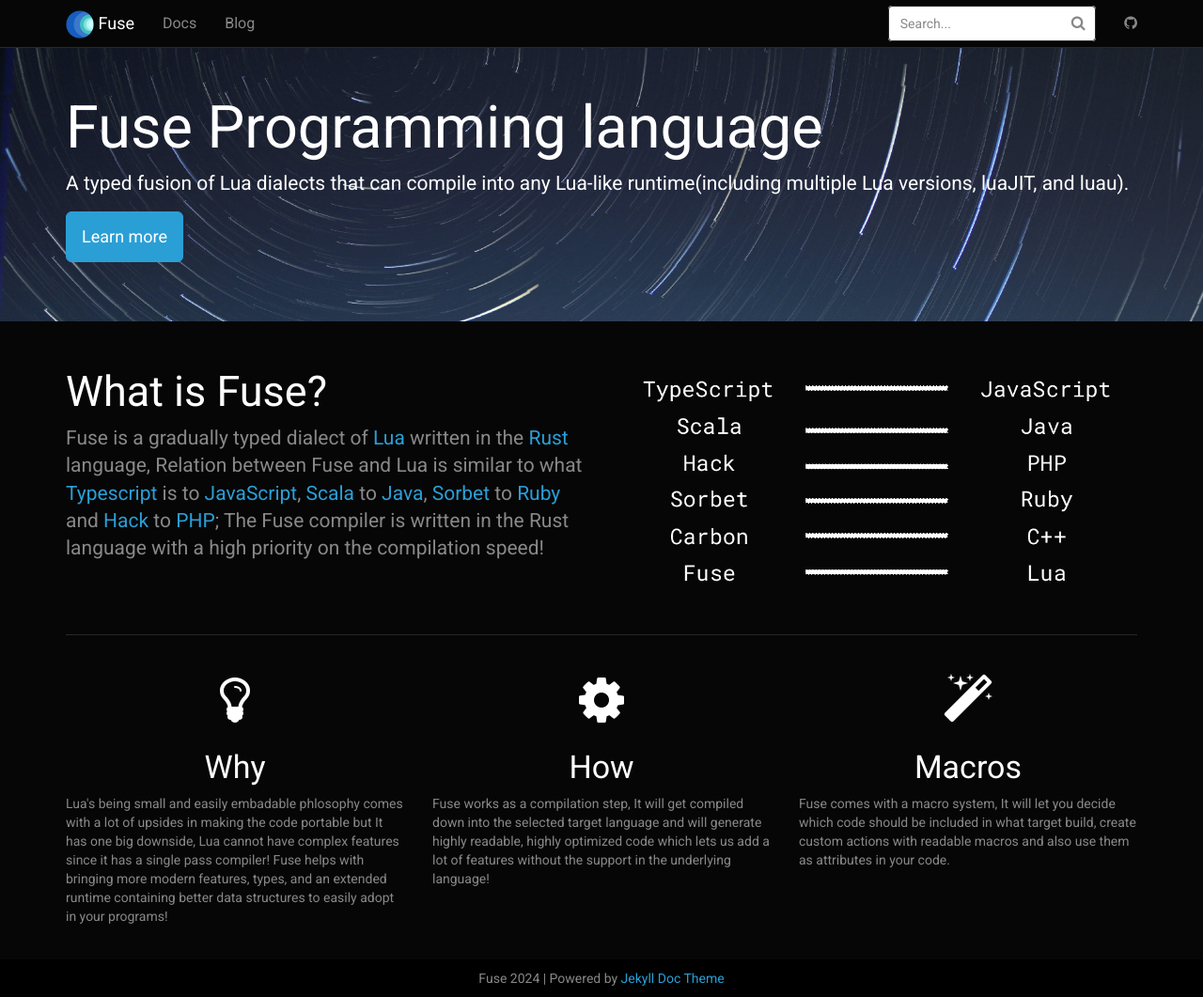
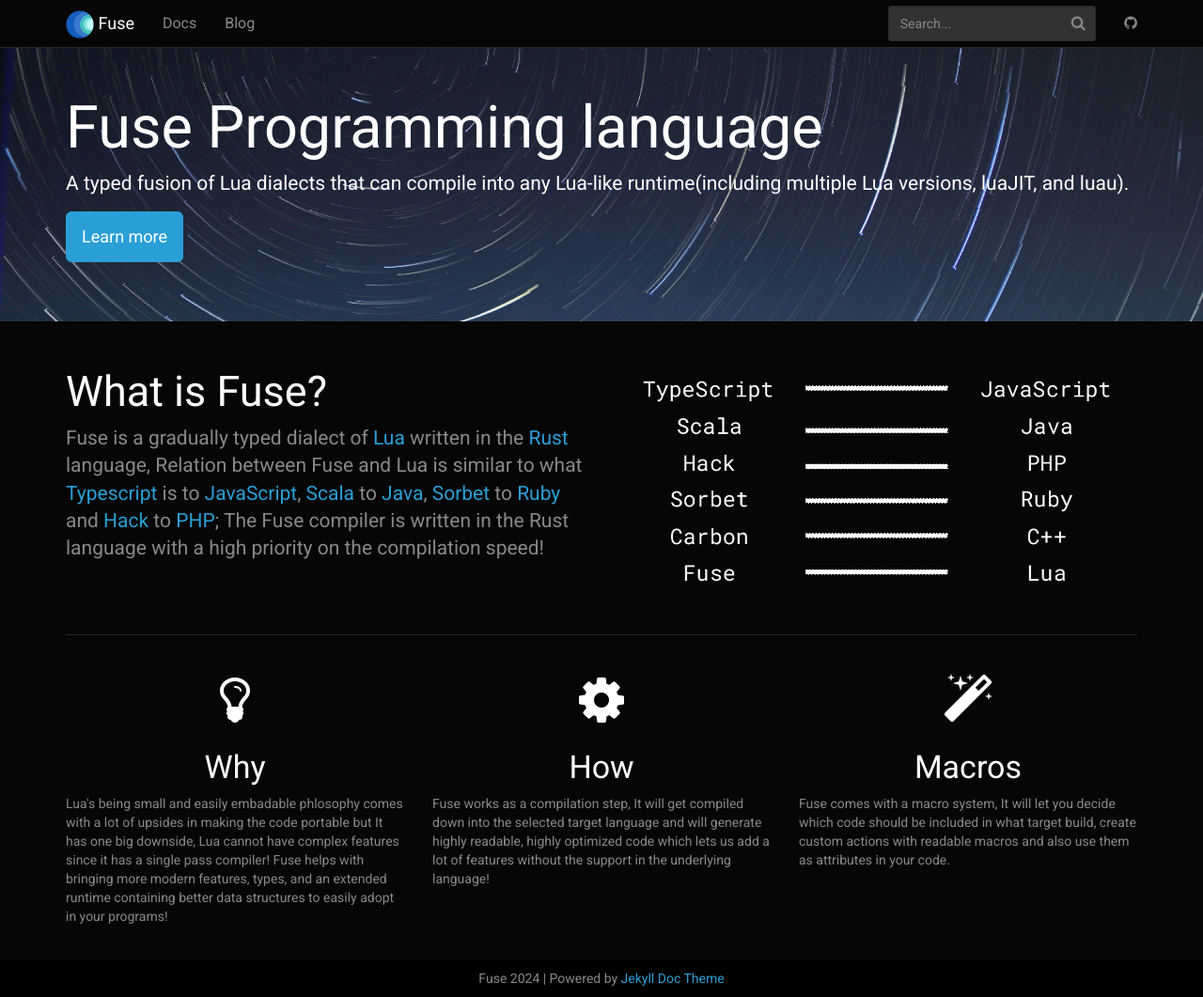
Before and after one commit to fuse-lang/fuse-lang.github.io, a Jekyll site: the page built from index.html, in a window 1280 px wide and 1061 px high. Shown: the whole window at 94% size. Built offline with Jekyll 4.4.1, drawn with Linux system fonts in a browser that asks for light colours.

Commit message:
fix: background color of inputs

```diff
--- a/_sass/bootswatch/cyborg/_variables.scss
+++ b/_sass/bootswatch/cyborg/_variables.scss
@@ -182,7 +182,7 @@ $btn-border-radius-small:        $border-radius-small !default;
 //##
 
 //** `<input>` background color
-$input-bg:                       #fff !default;
+$input-bg:                       #323232 !default;
 //** `<input disabled>` background color
 $input-bg-disabled:              $gray-lighter !default;
 
```
